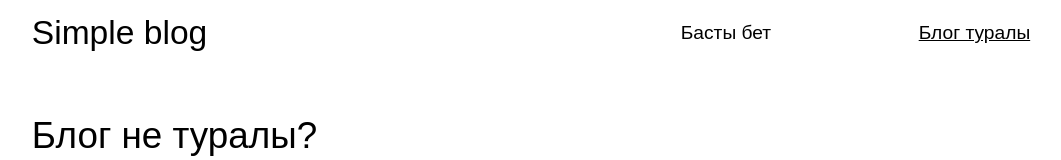
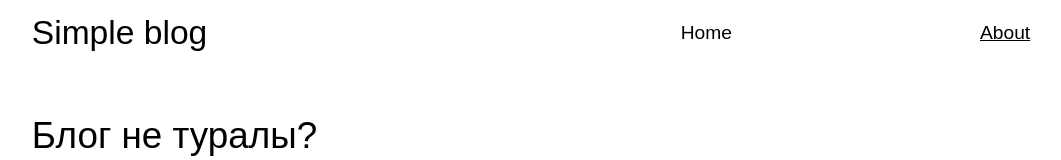
Before and after one commit to rakhymbekm/first-blog-ever, a React (Create React App) app in the folder client/: page /about in a window 1280 px wide. Shown: the top 160 px of the page, without its empty margins (109-1170 px from the left). Built offline with nearby package versions, Linux system fonts and the light colour scheme; the HTML template or start-up script is replaced by a standard one.

Commit message:
translated to english

```diff
--- a/client/src/components/Nav.js
+++ b/client/src/components/Nav.js
@@ -9,7 +9,7 @@ const Nav = ({setAuth, isAuthenticated}) => {
         e.preventDefault();
         localStorage.removeItem('token');
         setAuth(false);
-        // window.location.href = "http://localhost:3001/signin"; // уақытша шешім
+        // window.location.href = "http://localhost:3001/signin"; // was a temp solution
     }
 
     return (
@@ -18,20 +18,20 @@ const Nav = ({setAuth, isAuthenticated}) => {
                 <li className={"nav-list-item header-nav-list-item" + (currentPath == '/' || currentPath == '/admin' ? " active" : "")}>
                     <Link
                         className={"nav-link header-nav-link" + (currentPath == '/' || currentPath == '/admin' ? " active" : "")}
-                        to={isAuthenticated && (currentPath != '/' && currentPath != '/about') ? "/admin" : "/"}>Басты бет</Link>
+                        to={isAuthenticated && (currentPath != '/' && currentPath != '/about') ? "/admin" : "/"}>Home</Link>
                 </li>
                 <li className={"nav-list-item header-nav-list-item" + (currentPath == '/about' || currentPath == '/new' ? " active" : "")}>
                     <Link
                         className={"nav-link header-nav-link" + (currentPath == '/about' || currentPath == '/new' ? " active" : "")}
                         to={isAuthenticated && (currentPath != '/' && currentPath != '/about') ? "/new" : "/about"}>
-                            {isAuthenticated && (currentPath != '/' && currentPath != '/about') ? "Жаңа пост" : "Блог туралы"}</Link>
+                            {isAuthenticated && (currentPath != '/' && currentPath != '/about') ? "New post" : "About"}</Link>
                 </li>
                 {
                     isAuthenticated && (currentPath != '/' && currentPath != '/about')  ?
                         <li className="nav-list-item header-nav-list-item">
                             <button
                                 onClick={logout}
-                                className="btn header-btn log-out-btn">Шығу</button>
+                                className="btn header-btn log-out-btn">Sign out</button>
                         </li> : null
                 }
             </ul>
```
